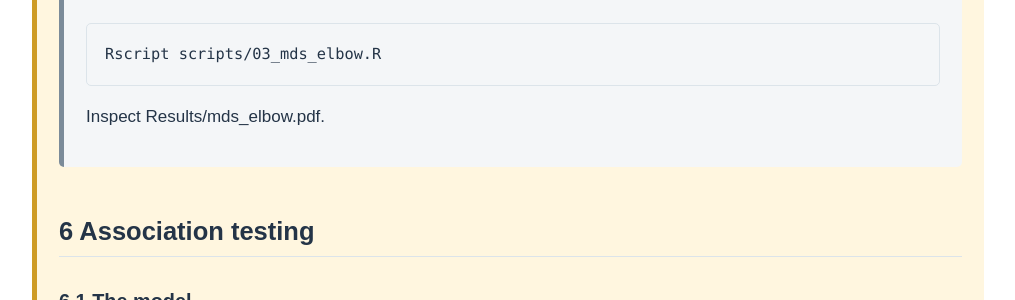
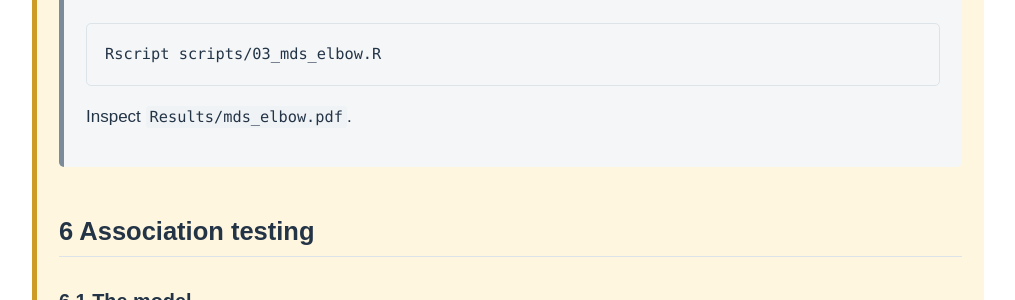
Before and after one commit to Eggong/HKUMed-Master-Tutorial-GWAS, a Jekyll site: the page built from index.md, in a window 1280 px wide and 900 px high, scrolled down 20594 px. Shown: the part 153-453 px from the top of the window, without its empty margins (132-1147 px from the left). Built offline with Jekyll 4.4.1, drawn with Linux system fonts in a browser that asks for light colours.

Commit message:
Fix markdown formatting for file reference

````diff
--- a/index.md
+++ b/index.md
@@ -870,7 +870,7 @@ Run:
 Rscript scripts/03_mds_elbow.R
 ```
 
-Inspect Results/mds_elbow.pdf.
+Inspect `Results/mds_elbow.pdf`.
 
 </div>
 
````
